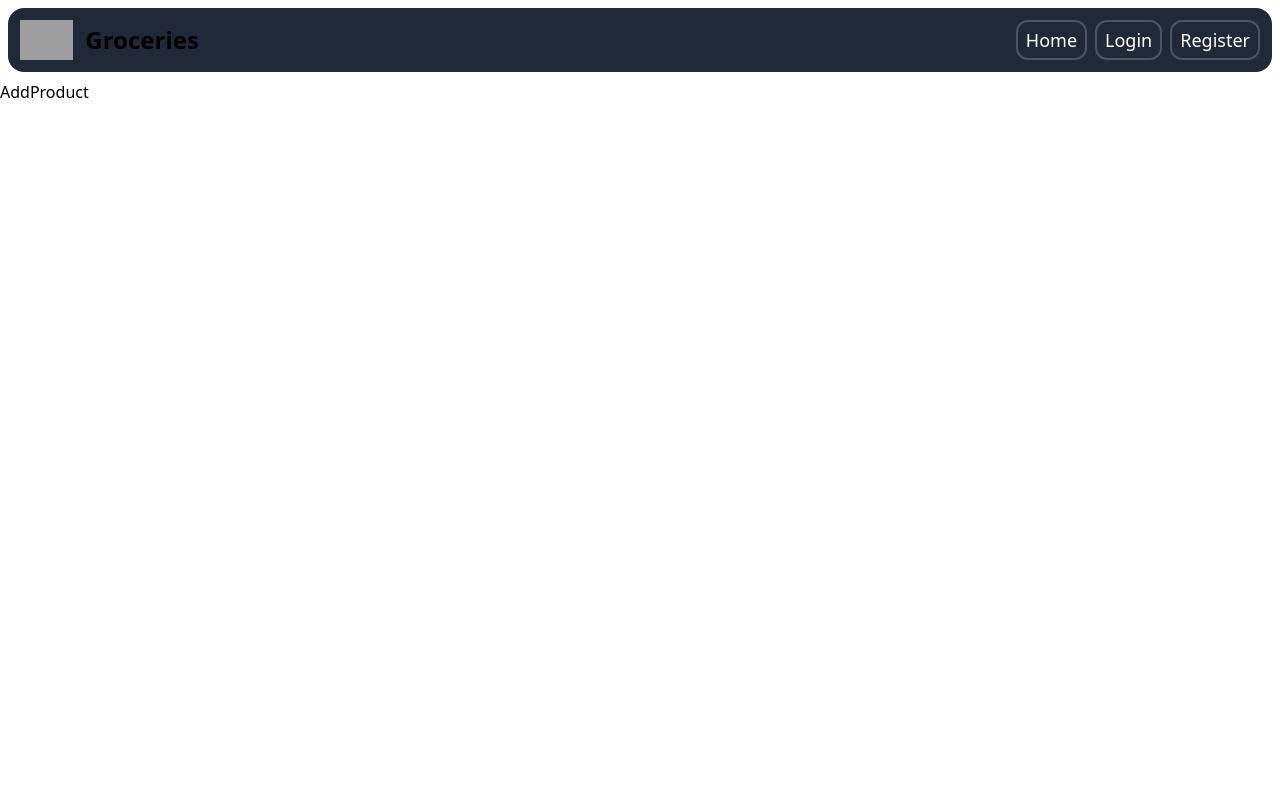
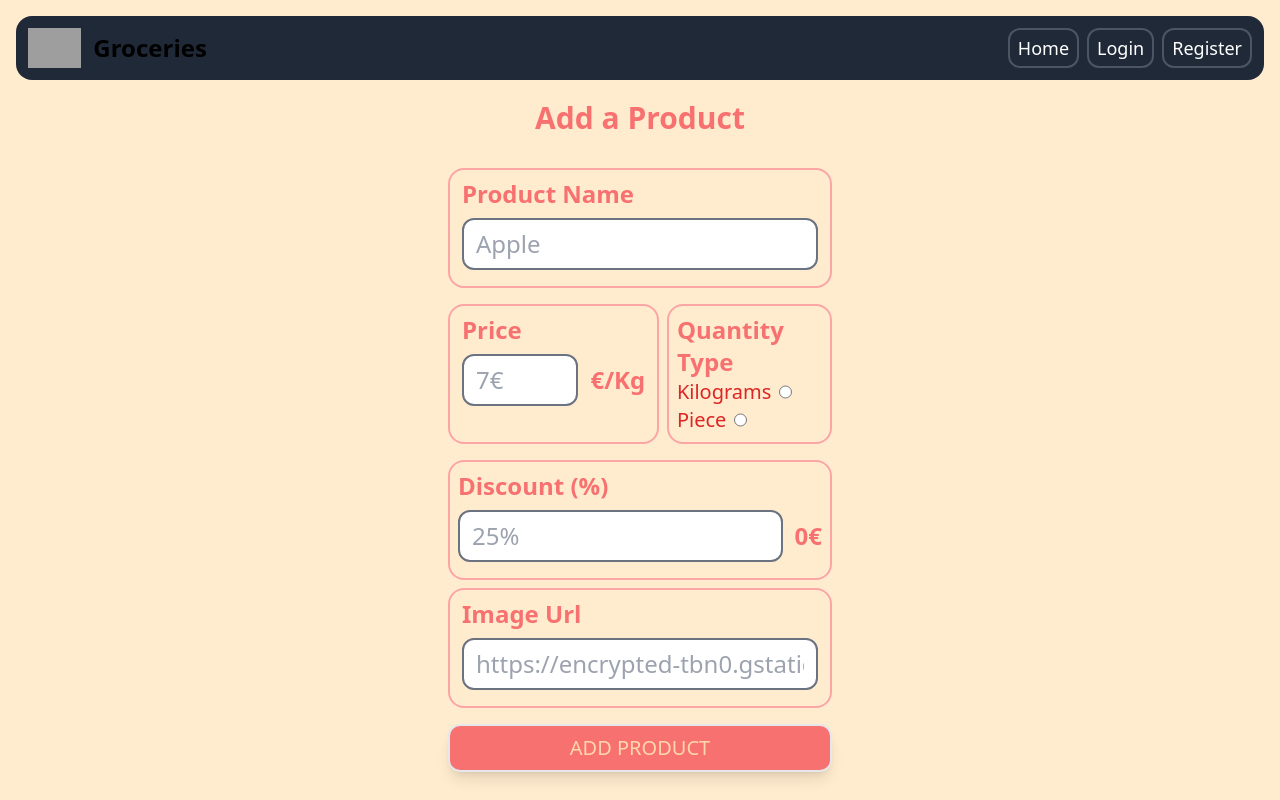
Before and after one commit to aktasemrecan/groceries, a React (Create React App) app: page /add-product in a window 1280 px wide. Built offline with nearby package versions, Linux system fonts and the light colour scheme; no server answers; the database is empty; grey boxes are pictures that could not be loaded.

Commit message:
Create Product Page, uploading products to firestore and reading products from firestore to ProductCard

```diff
--- a/package.json
+++ b/package.json
@@ -11,6 +11,7 @@
     "postcss": "^8.4.18",
     "react": "^18.2.0",
     "react-dom": "^18.2.0",
+    "react-icons": "^4.6.0",
     "react-redux": "^8.0.4",
     "react-router": "^6.4.2",
     "react-router-dom": "^6.4.2",
--- /dev/null
+++ b/src/components/AddProductInput.jsx
@@ -0,0 +1,19 @@
+import React from "react";
+import CredentialLabel from "./CredentialComponents/CredentialLabel";
+
+export default function AddProductInput({labelShow = true, text,extraClass, type,placeholder, onChange, value }) {
+  return (
+    <>
+      {labelShow && <CredentialLabel extraClass="text-2xl" text={text}/>}
+      <input
+        placeholder={placeholder}
+        type={type}
+        onChange={onChange}
+        value={value}
+        required
+        minLength="3"
+        className={`w-full my-2 py-2 px-3 text-gray-800 bg-white border-gray-500 border-2 rounded-xl text-2xl ${extraClass}`}
+      />
+    </>
+  );
+}
--- a/src/components/CredentialComponents/CredentialLabel.jsx
+++ b/src/components/CredentialComponents/CredentialLabel.jsx
@@ -1,7 +1,7 @@
 import React from 'react'
 
-export default function CredentialLabel({text}) {
+export default function CredentialLabel({text,color,extraClass}) {
   return (
-    <p className="font-semibold text-red-400 text-lg text-start">{text}</p>
+    <p className={`font-semibold ${extraClass? extraClass : "text-lg"} text-start ${color ? color : "text-red-400"}`}>{text}</p>
   )
 }
--- a/src/components/Header.jsx
+++ b/src/components/Header.jsx
@@ -18,7 +18,7 @@ export default function Header() {
   };
 
   return (
-    <nav className="m-2 p-3 rounded-2xl bg-gray-800 border-gray-700">
+    <nav className="mt-4 mx-4 p-3 rounded-2xl bg-gray-800 border-gray-700">
       <div className="container flex flex-wrap justify-between items-center mx-auto">
         <Link className="flex items-center" to="/">
           <img
--- a/src/components/HeaderLabel.jsx
+++ b/src/components/HeaderLabel.jsx
@@ -1,8 +1,8 @@
 import React from 'react'
 
-export default function HeaderLabel({text}) {
+export default function HeaderLabel({text,extraClass}) {
   return (
-    <h2 className="py-2 text-center text-red-400 justify-center text-2xl font-semibold">
+    <h2 className={`py-2 text-center ${extraClass? extraClass : "text-2xl"} text-red-400 justify-center  font-semibold`}>
         {text}
       </h2>
   )
--- /dev/null
+++ b/src/components/ProductCard.jsx
@@ -0,0 +1,40 @@
+import React from "react";
+import { MdFavorite } from "react-icons/md";
+import { GrCart } from "react-icons/gr";
+
+export default function ProductCard({
+  productName,
+  imageUrl,
+  price,
+  quantityT,
+}) {
+  return (
+    <div className="lg:m-5 bg-gray-100 rounded-xl overflow-hidden shadow-lg">
+      <img
+        className="rounded-3xl mx-auto p-3  object-cover h-60"
+        src={`${imageUrl}`}
+        alt={productName}
+      />
+      <div className="px-6 py-4">
+        <p className="font-bold justify-center text-center text-3xl mb-2">
+          {productName}
+        </p>
+        <p className="font-semibold justify-center text-center text-xl mb-2">
+          {price} €/{quantityT ? "Kg" : "Piece"}
+        </p>
+      </div>
+      <hr />
+      <div className="flex justify-between items-center px-3 py-3">
+        <button className="mr-2 rounded-full text-white  py-3 px-3 bg-red-500 hover:bg-red-600 active:bg-red-700 transition duration-200 ease-in-out">
+          <MdFavorite className="text-3xl" />
+        </button>
+        <button className="items-center flex justify-around rounded-2xl w-full md:w-[75%] text-white text-xl font-sans py-2 px-1 bg-blue-400 hover:bg-blue-500 active:bg-blue-600 transition duration-200 ease-in-out">
+          <span className="ml-2  rounded-full bg-white py-2 px-2">
+            <GrCart className="text-3xl" />
+          </span>
+          <p className="text-2xl md:text-2xl">ADD TO CART</p>
+        </button>
+      </div>
+    </div>
+  );
+}
--- /dev/null
+++ b/src/components/Products.jsx
@@ -0,0 +1,45 @@
+import { collection, getDocs } from "firebase/firestore";
+import React, { useEffect, useState } from "react";
+import { toast } from "react-toastify";
+import { db } from "../firebase";
+import ProductCard from "../components/ProductCard";
+
+export default function Products() {
+  const [snapData, setSnapData] = useState();
+
+  const fetchData = async () => {
+    try {
+      await getDocs(collection(db, "products")).then((querySnapshot) => {
+        const newData = querySnapshot.docs.map((doc) => ({
+          ...doc.data(),
+          id: doc.id,
+        }));
+        setSnapData(newData);
+      });
+    } catch (error) {
+      toast.error(`Products are not successfully downloaded. ${error.message}`);
+    }
+  };
+
+  useEffect(() => {
+    fetchData();
+  }, []);
+
+  const renderedList = () => {
+    return snapData.map((doc, i) => (
+      <ProductCard
+        key={i}
+        productName={doc.productName}
+        price={doc.price}
+        imageUrl={doc.imageUrl}
+        quantityT={doc.quantityT}
+      />
+    ));
+  };
+
+  return (
+    <div className="m-5 grid  grid-cols-1 gap-1   md:grid-cols-3 md:gap-3  ">
+      {snapData ? renderedList() : "Loading..."}
+    </div>
+  );
+}
--- a/src/index.css
+++ b/src/index.css
@@ -1,3 +1,7 @@
 @tailwind base;
 @tailwind components;
 @tailwind utilities;
+
+body{
+    background-color: blanchedalmond;
+}
--- a/src/pages/AddProduct.jsx
+++ b/src/pages/AddProduct.jsx
@@ -1,7 +1,132 @@
-import React from 'react'
+import React, { useState } from "react";
+import HeaderLabel from "../components/HeaderLabel";
+import AddProductInput from "../components/AddProductInput";
+import CredentialLabel from "../components/CredentialComponents/CredentialLabel";
+import { addDoc, collection } from "firebase/firestore";
+import { toast } from "react-toastify";
+import { db } from "../firebase";
+import { useNavigate } from "react-router";
 
 export default function AddProduct() {
+  const onSubmit = (e) => {
+    e.preventDefault();
+  };
+
+  const [productName, setProductName] = useState("");
+  const [price, setPrice] = useState("");
+  const [discount, setDiscount] = useState("");
+  const [imageUrl, setImageUrl] = useState("");
+  const [quantityT, setQuantityT] = useState(true);
+
+  const navigate = useNavigate();
+
+  const onClick = async () => {
+    try {
+      await addDoc(collection(db, "products"), {
+        productName: productName,
+        price: price,
+        quantityT: quantityT,
+        imageUrl: imageUrl,
+        discount: discount,
+      });
+      toast.info("Product is successfully added.");
+      navigate("/");
+    } catch (error) {
+      toast.error(`Product is not created. ${error.message}`);
+    }
+  };
+
   return (
-    <div>AddProduct</div>
-  )
+    <>
+      <section>
+        <HeaderLabel
+          extraClass="text-3xl font-bold py-5 mb-3"
+          text="Add a Product"
+        />
+      </section>
+      <form className="container mx-auto w-[30%]" onSubmit={onSubmit}>
+        <div className="container border-collapse border-2 rounded-2xl border-red-300 my-2 px-3 py-2">
+          <AddProductInput
+            text="Product Name"
+            placeholder="Apple"
+            value={productName}
+            type="text"
+            onChange={(e) => setProductName(e.target.value)}
+          />
+        </div>
+
+        <div className="flex justify-between">
+          <div className=" container border-collapse border-2 rounded-2xl border-red-300 my-2 px-3 py-2 w-[55%]">
+            <CredentialLabel extraClass="text-2xl" text="Price" />
+            <div className="flex items-center">
+              <input
+                type="number"
+                onChange={(e) => setPrice(e.target.value)}
+                value={price}
+                required
+                placeholder="7€"
+                max="1000"
+                className={`my-2 py-2 px-3 text-gray-800 bg-white border-gray-500 border-2 rounded-xl text-2xl mr-3 w-[70%]`}
+              />
+              <p className="text-2xl text-red-400 font-semibold">
+                {price}€/{quantityT ? "Kg" : "Pieces"}
+              </p>
+            </div>
+          </div>
+          <div className="container border-collapse border-2 rounded-2xl border-red-300 my-2 px-2 py-2 w-[43%] items-center">
+            <CredentialLabel extraClass="text-2xl" text="Quantity Type" />
+            <div className="flex">
+              <p className="text-xl font-arial text-red-600 mr-2">Kilograms</p>
+              <input
+                type="radio"
+                id="kg"
+                name="quantityT"
+                onClick={() => setQuantityT(true)}
+              />
+            </div>
+            <div className="flex">
+              <p className="text-xl font-arial text-red-600 mr-2">Piece</p>
+              <input
+                type="radio"
+                id="piece"
+                name="quantityT"
+                onClick={() => setQuantityT(false)}
+              />
+            </div>
+          </div>
+        </div>
+        <div className="container border-collapse border-2 rounded-2xl border-red-300 my-2 px-2 py-2">
+          <CredentialLabel extraClass="text-2xl" text="Discount (%)" />
+          <div className="flex items-center">
+            <AddProductInput
+              labelShow={false}
+              value={discount}
+              placeholder="25%"
+              type="number"
+              extraClass="w-[25%] mr-3"
+              onChange={(e) => setDiscount(e.target.value)}
+            />
+            <p className="text-2xl text-red-400 font-semibold">
+              {price - (price * discount) / 100}€
+            </p>
+          </div>
+        </div>
+        <div className="container border-collapse border-2 rounded-2xl border-red-300 my-2 px-3 py-2">
+          <AddProductInput
+            text="Image Url"
+            placeholder="https://encrypted-tbn0.gstatic.com/images?q=tbn:ANd9GcSXljqA-TVxM-AV_btLcUsIVmuaTVo1Tw4yOQ&usqp=CAU"
+            value={imageUrl}
+            type="text"
+            onChange={(e) => setImageUrl(e.target.value)}
+          />
+        </div>
+        <button
+          onClick={onClick}
+          className="border-2 bg-red-400 hover:bg-red-500 active:bg-red-600 shadow-lg transition duration-200 ease-in-out py-2 px-2 mt-2 mb-2 text-orange-200 text-xl rounded-xl justify-center w-full"
+        >
+          ADD PRODUCT
+        </button>
+      </form>
+    </>
+  );
 }
--- a/src/pages/Home.jsx
+++ b/src/pages/Home.jsx
@@ -1,13 +1,11 @@
 import React from "react";
+
+import Products from "../components/Products";
 
 export default function Home() {
   return (
     <div className="container w-full mx-auto">
-      <section>
-        <h2 className="py-6 text-2xl text-center font-bold">Fruits</h2>
-      </section>
-      <div>
-      </div>
+      <Products />
     </div>
   );
 }
```
Also changed, not shown: 1 other file (tests, documents, lock files or other folders).
